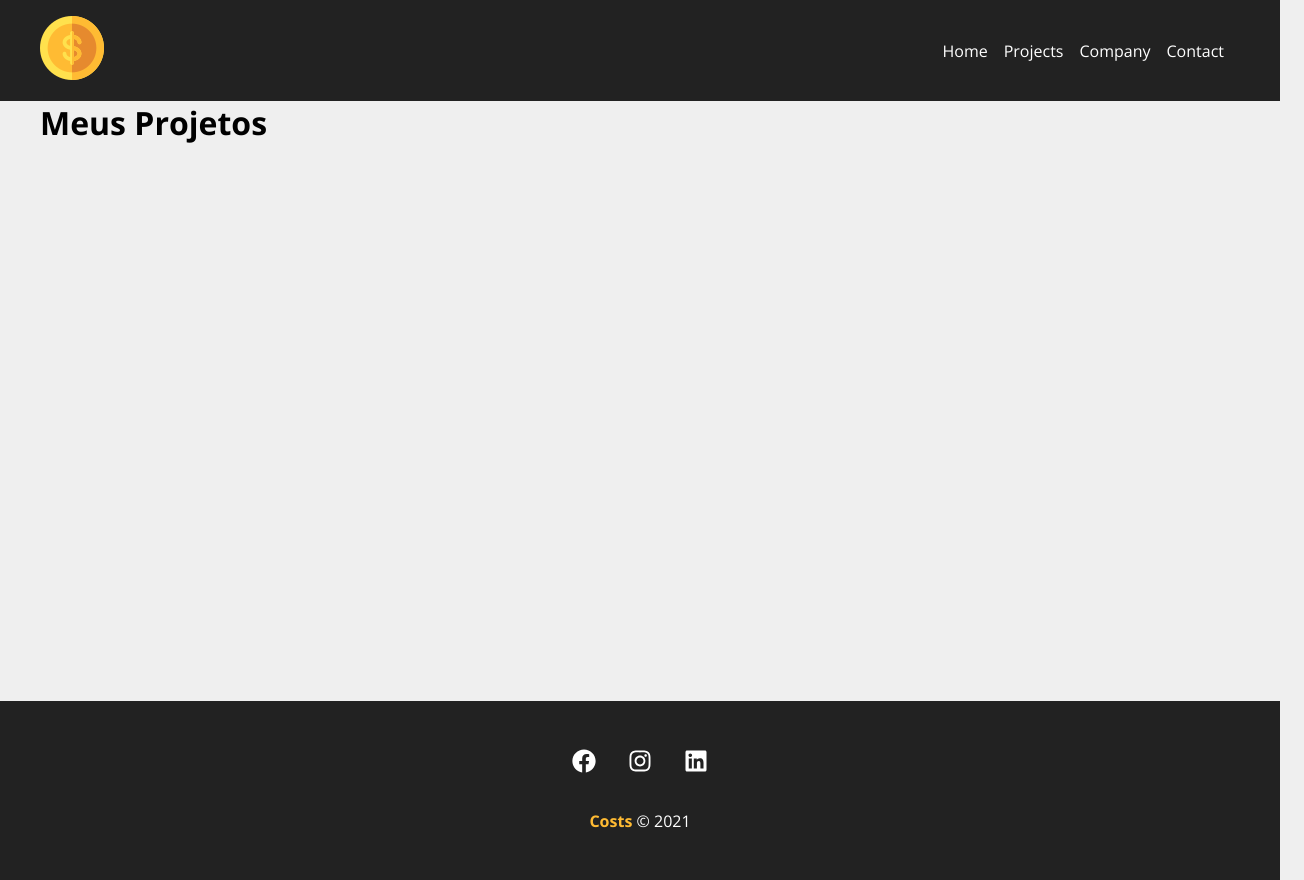
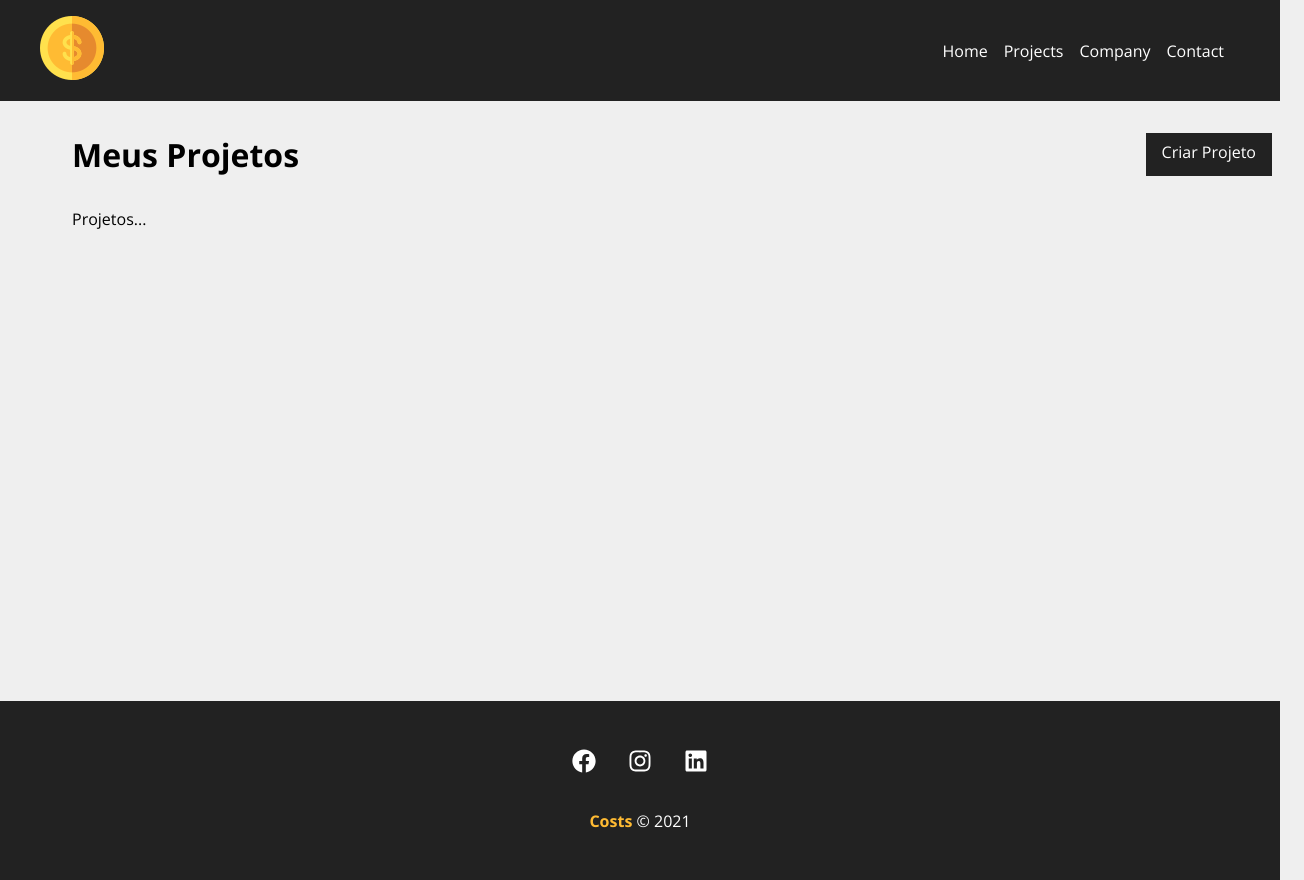
Before and after one commit to PorthoGamesBR/projeto-costs-react, a React (Create React App) app: page /projects in a window 1280 px wide. Shown: the whole page, 1304 px wide, since content can reach past the window. Built offline with nearby package versions, Linux system fonts and the light colour scheme; the HTML template or start-up script is replaced by a standard one.

Commit message:
Montando página de projetos

```diff
--- a/src/components/pages/Projects.js
+++ b/src/components/pages/Projects.js
@@ -1,6 +1,10 @@
 import { useLocation } from 'react-router-dom'
 
 import Message from '../layout/Message'
+import Container from '../layout/Container'
+import LinkButton from '../layout/LinkButton'
+
+import styles from './Projects.module.css'
 
 function Projects() {
 
@@ -11,9 +15,15 @@
     }
 
     return (
-    <div>
-        <h1>Meus Projetos</h1>
+    <div className={styles.project_container}>
+        <div className={styles.title_container}>
+            <h1>Meus Projetos</h1>
+            <LinkButton to="/newproject" text="Criar Projeto" />
+        </div>
         {message && <Message type="success" msg={message} />}
+        <Container customClass="start">
+            <p>Projetos...</p>
+        </Container>
     </div>
     )
 }
--- /dev/null
+++ b/src/components/pages/Projects.module.css
@@ -0,0 +1,9 @@
+.project_container {
+    padding: 2em;
+}
+
+.title_container {
+    display: flex;
+    justify-content: space-between;
+    margin-bottom: 2em;
+}
```
